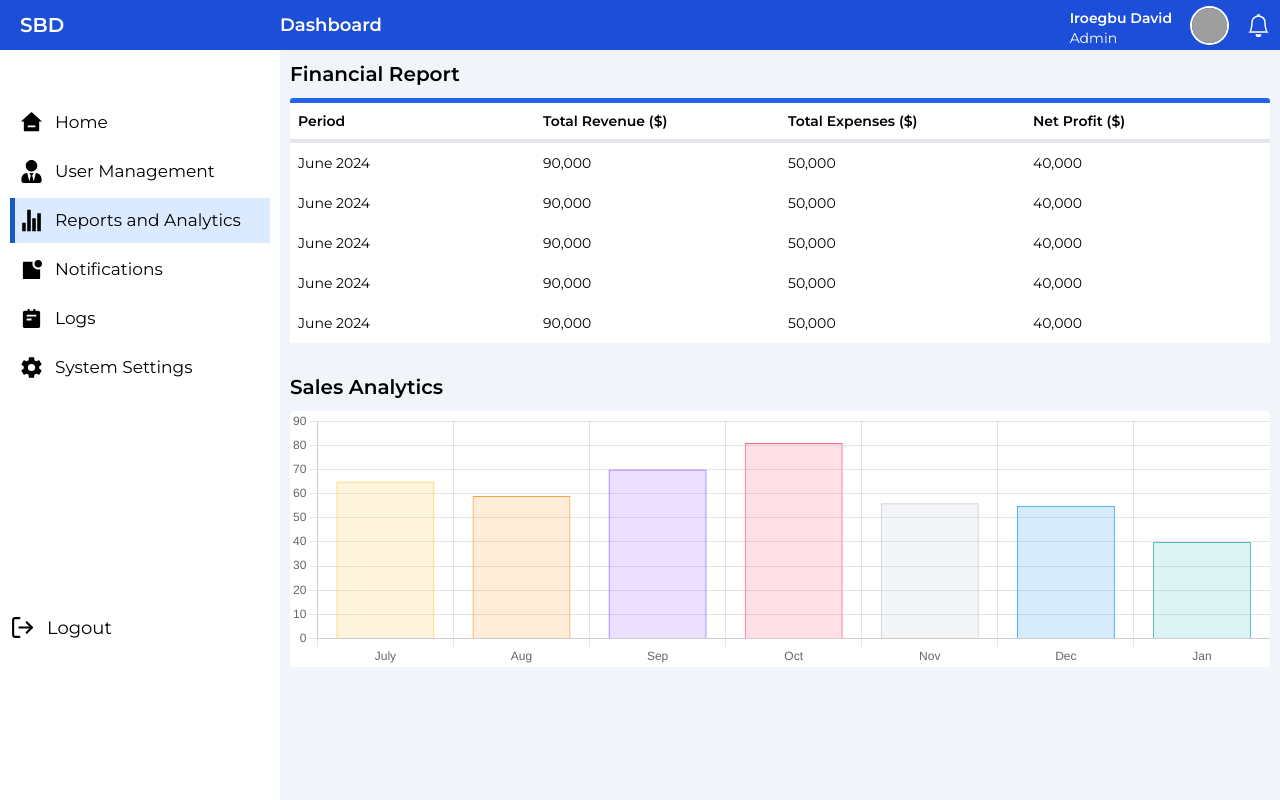
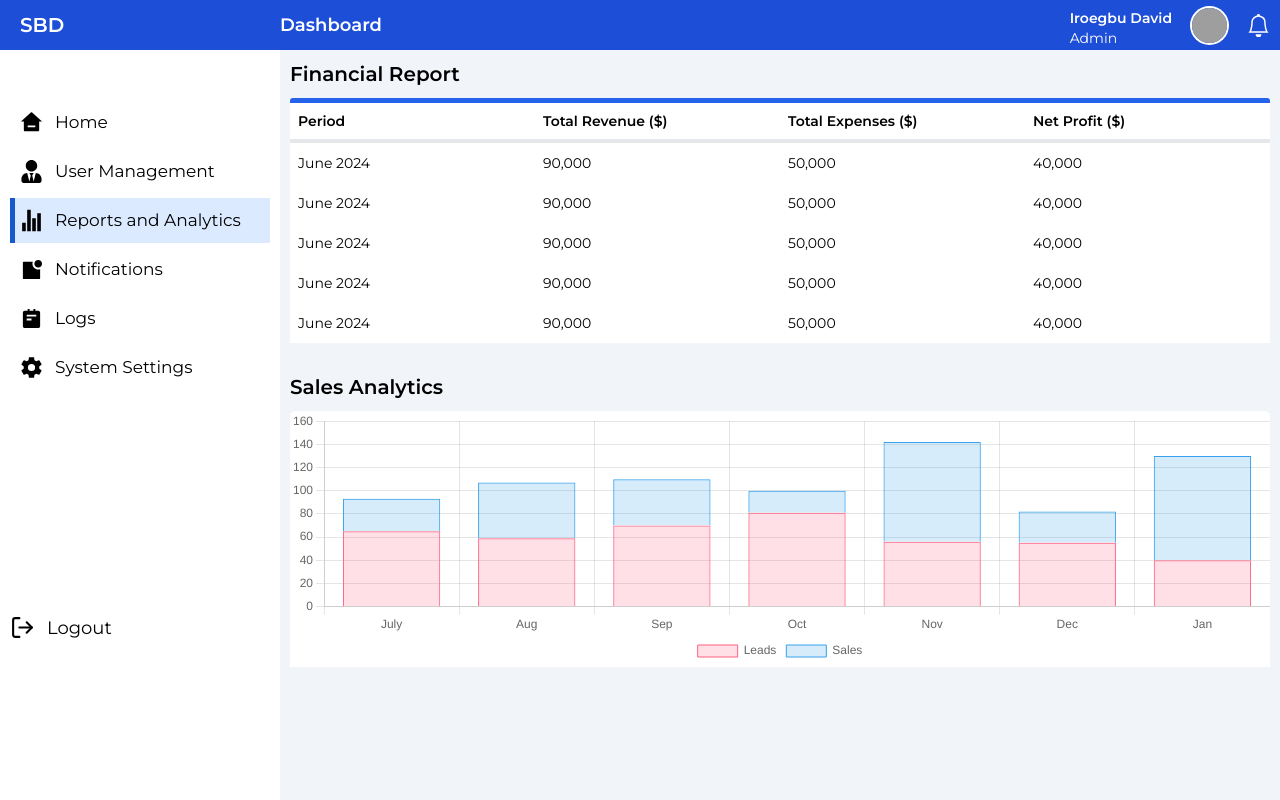
Before and after one commit to KingDivadd/crm, a Next.js app: page /home/dashboard in a window 1280 px wide. Both pictures are taken after a click on the element "Reports and Analytics". Built offline with nearby package versions, Linux system fonts and the light colour scheme; grey boxes are pictures that could not be loaded.

Commit message:
updated reports and analytics

```diff
--- a/app/component/dashboardComponent/stackedBarChart.tsx
+++ b/app/component/dashboardComponent/stackedBarChart.tsx
@@ -1,84 +1,3 @@
-// 'use client'
-// import React, { useRef, useEffect, useState } from "react";
-// import { Bar } from "react-chartjs-2";
-// import { Chart as ChartJS, Tooltip, Legend, CategoryScale, LinearScale } from "chart.js";
-
-// ChartJS.register(Tooltip, Legend, CategoryScale, LinearScale);
-
-// const SalesAnalyticsBarChart: React.FC = () => {
-//     const chartRef = useRef<HTMLDivElement>(null);
-//     const [chartDimensions, setChartDimensions] = useState<{ width: number; height: number }>({ width: 0, height: 0 });
-
-//     useEffect(() => {
-//         const resizeHandler = () => {
-//             const parentWidth = (chartRef.current?.parentNode as HTMLElement)?.clientWidth || 0;
-//             const parentHeight = (chartRef.current?.parentNode as HTMLElement)?.clientHeight || 0;
-//             setChartDimensions({ width: parentWidth, height: parentHeight });
-//         };
-
-//         window.addEventListener("resize", resizeHandler);
-
-//         // Call resizeHandler once to set initial size
-//         resizeHandler();
-
-//         return () => {
-//             window.removeEventListener("resize", resizeHandler);
-//         };
-//     }, []);
-
-//     return (
-//         <div
-//             style={{ width: "100%", height: "16rem" }}
-//             ref={chartRef}
-//         >
-//             <Bar
-//                 data={{
-//                     labels: ["July", "Aug", "Sep", "Oct", "Nov", "Dec", "Jan"],
-//                     datasets: [
-//                         {
-//                             label: 'Leads',
-//                             data: [65, 59, 70, 81, 56, 55, 40],
-//                             backgroundColor: "rgba(255, 99, 132, 0.2)",
-//                             borderColor: "rgb(255, 99, 132)",
-//                             borderWidth: 1,
-//                         },
-//                         {
-//                             label: 'Sales',
-//                             data: [28, 48, 40, 19, 86, 27, 90],
-//                             backgroundColor: "rgba(54, 162, 235, 0.2)",
-//                             borderColor: "rgb(54, 162, 235)",
-//                             borderWidth: 1,
-//                         },
-//                     ],
-//                 }}
-//                 options={{
-//                     maintainAspectRatio: false,
-//                     plugins: {
-//                         legend: {
-//                             display: true,
-//                             position: 'bottom',
-//                         },
-//                     },
-//                     scales: {
-//                         x: {
-//                             stacked: true,
-//                         },
-//                         y: {
-//                             stacked: true,
-//                         },
-//                     },
-//                 }}
-//                 width={chartDimensions.width}
-//                 height={chartDimensions.height}
-//             />
-//         </div>
-//     );
-// };
-
-// export default SalesAnalyticsBarChart;
-
-
-
 'use client'
 import React, { useRef, useEffect, useState } from "react";
 import { Bar } from "react-chartjs-2";
@@ -117,34 +36,35 @@ const SalesAnalyticsBarChart: React.FC = () => {
                     labels: ["July", "Aug", "Sep", "Oct", "Nov", "Dec", "Jan"],
                     datasets: [
                         {
+                            label: 'Leads',
                             data: [65, 59, 70, 81, 56, 55, 40],
-                            backgroundColor: [
-                                "rgba(255, 205, 86, 0.2)",
-                                "rgba(255, 159, 64, 0.2)",
-                                "rgba(153, 102, 255, 0.2)",
-                                "rgba(255, 99, 132, 0.2)",
-                                "rgba(201, 203, 207, 0.2)",
-                                "rgba(54, 162, 235, 0.2)",
-                                "rgba(75, 192, 192, 0.2)",
-                            ],
-                            borderColor: [
-                                "rgb(255, 205, 86)",
-                                "rgb(255, 159, 64)",
-                                "rgb(153, 102, 255)",
-                                "rgb(255, 99, 132)",
-                                "rgb(201, 203, 207)",
-                                "rgb(54, 162, 235)",
-                                "rgb(75, 192, 192)",
-                            ],
+                            backgroundColor: "rgba(255, 99, 132, 0.2)",
+                            borderColor: "rgb(255, 99, 132)",
+                            borderWidth: 1,
+                        },
+                        {
+                            label: 'Sales',
+                            data: [28, 48, 40, 19, 86, 27, 90],
+                            backgroundColor: "rgba(54, 162, 235, 0.2)",
+                            borderColor: "rgb(54, 162, 235)",
                             borderWidth: 1,
                         },
                     ],
                 }}
                 options={{
-                    maintainAspectRatio: false, // Set to false to prevent maintaining aspect ratio
+                    maintainAspectRatio: false,
                     plugins: {
                         legend: {
-                            display: false, // Hide the legend
+                            display: true,
+                            position: 'bottom',
+                        },
+                    },
+                    scales: {
+                        x: {
+                            stacked: true,
+                        },
+                        y: {
+                            stacked: true,
                         },
                     },
                 }}
@@ -156,3 +76,83 @@ const SalesAnalyticsBarChart: React.FC = () => {
 };
 
 export default SalesAnalyticsBarChart;
+
+
+
+// 'use client'
+// import React, { useRef, useEffect, useState } from "react";
+// import { Bar } from "react-chartjs-2";
+// import { Chart as ChartJS, BarElement, Tooltip, Legend, CategoryScale, LinearScale } from "chart.js";
+
+// ChartJS.register(BarElement, Tooltip, Legend, CategoryScale, LinearScale);
+
+// const SalesAnalyticsBarChart: React.FC = () => {
+//     const chartRef = useRef<HTMLDivElement>(null);
+//     const [chartDimensions, setChartDimensions] = useState<{ width: number; height: number }>({ width: 0, height: 0 });
+
+//     useEffect(() => {
+//         const resizeHandler = () => {
+//             const parentWidth = (chartRef.current?.parentNode as HTMLElement)?.clientWidth || 0;
+//             const parentHeight = (chartRef.current?.parentNode as HTMLElement)?.clientHeight || 0;
+//             setChartDimensions({ width: parentWidth, height: parentHeight });
+//         };
+
+//         window.addEventListener("resize", resizeHandler);
+
+//         // Call resizeHandler once to set initial size
+//         resizeHandler();
+
+//         return () => {
+//             window.removeEventListener("resize", resizeHandler);
+//         };
+//     }, []);
+
+//     return (
+//         <div
+//             style={{ width: "100%", height: "16rem" }}
+//             ref={chartRef}
+//         >
+//             <Bar
+//                 data={{
+//                     labels: ["July", "Aug", "Sep", "Oct", "Nov", "Dec", "Jan"],
+//                     datasets: [
+//                         {
+//                             data: [65, 59, 70, 81, 56, 55, 40],
+//                             backgroundColor: [
+//                                 "rgba(255, 205, 86, 0.2)",
+//                                 "rgba(255, 159, 64, 0.2)",
+//                                 "rgba(153, 102, 255, 0.2)",
+//                                 "rgba(255, 99, 132, 0.2)",
+//                                 "rgba(201, 203, 207, 0.2)",
+//                                 "rgba(54, 162, 235, 0.2)",
+//                                 "rgba(75, 192, 192, 0.2)",
+//                             ],
+//                             borderColor: [
+//                                 "rgb(255, 205, 86)",
+//                                 "rgb(255, 159, 64)",
+//                                 "rgb(153, 102, 255)",
+//                                 "rgb(255, 99, 132)",
+//                                 "rgb(201, 203, 207)",
+//                                 "rgb(54, 162, 235)",
+//                                 "rgb(75, 192, 192)",
+//                             ],
+//                             borderWidth: 1,
+//                         },
+//                     ],
+//                 }}
+//                 options={{
+//                     maintainAspectRatio: false, // Set to false to prevent maintaining aspect ratio
+//                     plugins: {
+//                         legend: {
+//                             display: false, // Hide the legend
+//                         },
+//                     },
+//                 }}
+//                 width={chartDimensions.width}
+//                 height={chartDimensions.height}
+//             />
+//         </div>
+//     );
+// };
+
+// export default SalesAnalyticsBarChart;
```
